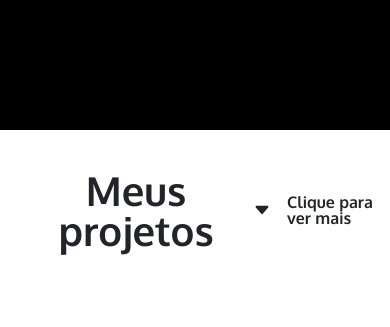
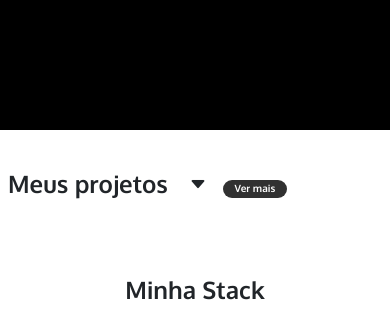
Before and after one commit to guedesclaudio/portfolio, a plain HTML site: page index.html in a window 390 px wide. Shown: the part 1170-1497 px from the top of the page. Drawn offline with nearby package versions, Linux system fonts and the light colour scheme.

Commit message:
Botao ver mais

```diff
--- a/index.html
+++ b/index.html
@@ -98,11 +98,11 @@
                     <h1>Meus projetos</h1>
                     <div onclick="notViewProjects()">
                         <ion-icon name="caret-up-outline" class="off hidden"></ion-icon>
-                        <h2 class="off hidden" >Clique para ver menos</h2>
+                        <h2 class="off hidden" >Ver menos</h2>
                     </div>
                     <div onclick="viewProjects()">
                         <ion-icon name="caret-down-outline" class="on"></ion-icon>
-                        <h2 class="on">Clique para ver mais</h2>
+                        <h2 class="on">Ver mais</h2>
                     </div>
                 </div>
 
--- a/style.css
+++ b/style.css
@@ -366,6 +366,17 @@ h6 {
     font-weight: 700;
 }
 
+h2.on, h2.off {
+    width: 100px;
+    height: 26px;
+    margin-top: 10px;
+    padding-top: 3px;
+    text-align: center;
+    background-color: #313131;
+    color: white;
+    border-radius: 10px;
+}
+
 @media (max-width:1400px) {
     .lamp-img {
         display: none;
@@ -477,7 +488,7 @@ h6 {
 }
 
 @media (max-width:600px) {
-    .carousel-inner, #carousel-controles {
+    .carousel-inner, #carousel-controles{
         display: none;
     }
 
@@ -504,4 +515,24 @@ h6 {
         width: 30px;
         height: 30px;
     }
+
+    .title-projects{
+        margin-left: 0;
+    }
+
+    h2.on, h2.off {
+        width: 64px;
+        height: 18px;
+        font-size: 10px;
+    }
+
+    .title-projects h1 {
+        font-size: 24px;
+        margin-left: 8px;
+
+    }
+
+    .title-projects ion-icon {
+        font-size: 20px;
+    }
 }
```
